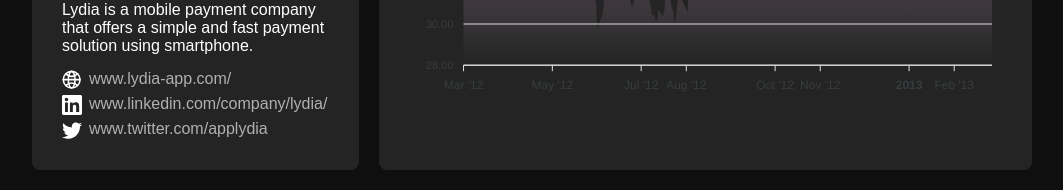
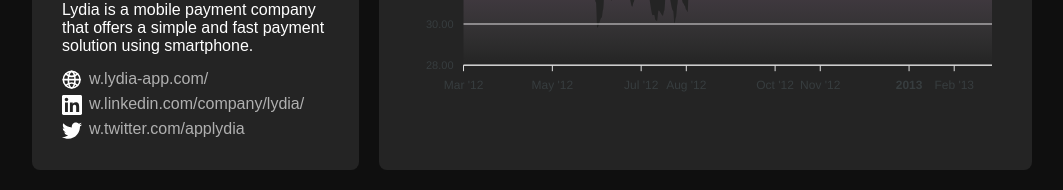
Before and after one commit to Benoitded/ulicorne, a React (Create React App) app: page / in a window 1280 px wide. Both pictures are taken after a click on the button 300 px from the left and 237 px from the top of the page. Shown: the part 324-514 px from the top of the page, without its empty margins (108-1171 px from the left). Built offline with nearby package versions, Linux system fonts and the light colour scheme; a web font is replaced by a local one.

Commit message:
Link to the website and not navigate

```diff
--- a/src/components/Sumup/Sumup.jsx
+++ b/src/components/Sumup/Sumup.jsx
@@ -42,7 +42,9 @@
             key={index}
           >
             <img src={imageSources[key]} alt="" className="logoNetworks" />
-            {element.networks[key]}
+            {element.networks[key].substring(
+              element.networks[key].indexOf("://") + 3
+            )}
           </a>
         ))}
       </div>
```
